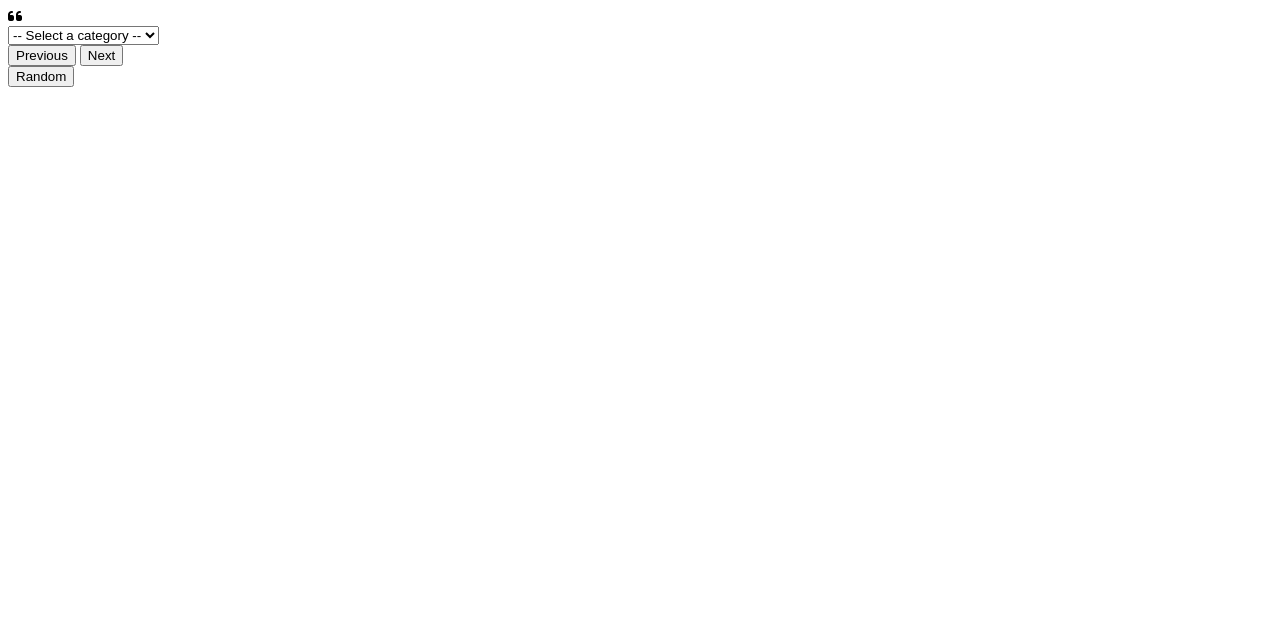
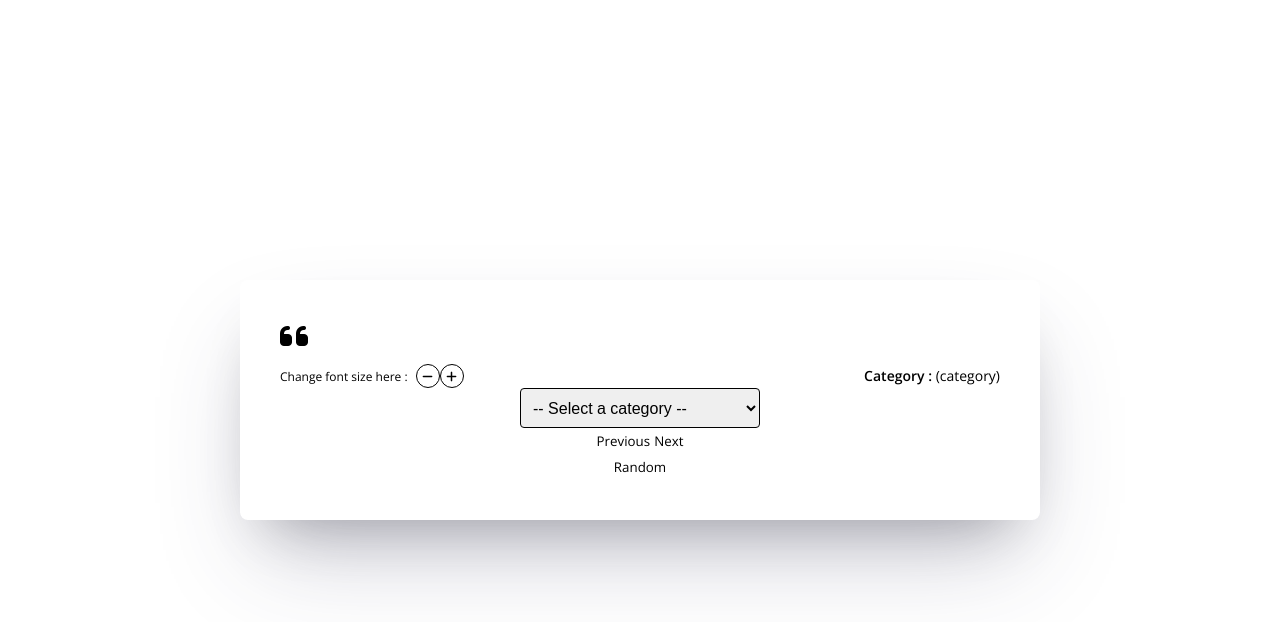
Before and after one commit to prabinmagar/random-quote-generator, a plain HTML site: page index.html in a window 1280 px wide. Drawn offline with nearby package versions, Linux system fonts and the light colour scheme.

Commit message:
some stylings added

```diff
--- a/assets/css/main.css
+++ b/assets/css/main.css
@@ -0,0 +1,129 @@
+:root {
+  --default-black: #000000;
+  --default-white: #ffffff;
+  /* font stack */
+  --font-open-sans: "Open Sans", sans-serif;
+  --transition: all 300ms ease-in-out;
+}
+
+*,
+*::after,
+*::before {
+  margin: 0;
+  padding: 0;
+  box-sizing: border-box;
+}
+
+body {
+  min-height: 100vh;
+  height: 100%;
+  display: flex;
+  align-items: center;
+  justify-content: center;
+  scroll-behavior: smooth;
+  font-family: var(--font-open-sans);
+  font-weight: 400;
+  line-height: 1.6;
+  font-size: 16px;
+}
+
+button {
+  cursor: pointer;
+  background: transparent;
+  border: 0;
+  outline: 0;
+  font-family: inherit;
+}
+
+select {
+  border: 1px solid var(--default-black);
+  border-radius: 4px;
+  font-size: 16px;
+  height: 40px;
+  width: 240px;
+  padding: 0 8px;
+}
+
+/* FLEX UITLS */
+.d-flex{
+    display: flex;
+}
+.align-items-center{
+    align-items: center;
+}
+.justify-content-center{
+    justify-content: center;
+}
+.justify-content-between{
+    justify-content: space-between;
+}
+
+/* FONT WEIGHTS */
+.font-semibold {
+  font-weight: 600;
+}
+
+/* FONT SIZES */
+.text-xs {
+  font-size: 12px;
+}
+.text-sm {
+  font-size: 14px;
+}
+.text-base {
+  font-size: 16px;
+}
+.text-lg {
+  font-size: 18px;
+}
+.text-xl {
+  font-size: 20px;
+}
+
+.page-wrapper{
+    width: 100%;
+}
+
+.quote-wrapper {
+  text-align: center;
+  box-shadow: rgba(50, 50, 93, 0.25) 0px 50px 100px -20px,
+    rgba(0, 0, 0, 0.3) 0px 30px 60px -30px;
+  padding: 40px;
+  border-radius: 8px;
+  max-width: 800px;
+  margin-right: auto;
+  margin-left: auto;
+  width: 100%;
+}
+
+#quote {
+  font-size: 24px;
+  display: block;
+  font-weight: 500;
+}
+.quote-text-wrapper {
+  display: flex;
+  margin-bottom: 12px;
+}
+.quote-text-wrapper i {
+  font-size: 32px;
+  display: inline-block;
+  margin-right: 8px;
+}
+
+/* FONT BUTTON STYLINGS */
+.font-btn {
+  border: 1px solid var(--default-black);
+  width: 24px;
+  height: 24px;
+  border-radius: 100%;
+  font-size: 12px;
+  transition: var(--transitions);
+}
+.font-btn:hover {
+  background-color: var(--default-black);
+  color: var(--default-white);
+}
+.font-size-btns{
+    margin-left: 8px;
+}
--- a/assets/js/main.js
+++ b/assets/js/main.js
@@ -12,6 +12,8 @@ const authorText = document.getElementById("author");
 const categoryText = document.getElementById("category");
 const categoriesDropdown = document.getElementById("categories-dropdown");
 const messageBox = document.getElementById("message-box");
+const decreaseFontBtn = document.getElementById('decrease-font-btn');
+const increaseFontBtn = document.getElementById('increase-font-btn');
 
 async function fetchQuotesData() {
   try {
@@ -125,6 +127,23 @@ const showMessage = (message) => {
   messageBox.textContent = message;
 };
 
+const increaseQuoteFontSize = () => {
+  const quoteText = document.getElementById("quote");
+  const currentFontSize = parseInt(window.getComputedStyle(quoteText).fontSize);
+  const newFontSize = currentFontSize + 2;
+  quoteText.style.fontSize = `${newFontSize}px`;
+};
+
+const decreaseQuoteFontSize = () => {
+  const quoteText = document.getElementById("quote");
+  const currentFontSize = parseInt(window.getComputedStyle(quoteText).fontSize);
+  const newFontSize = currentFontSize - 2;
+  quoteText.style.fontSize = `${newFontSize}px`;
+};
+
 generateBtn.addEventListener("click", generateRandomQuote);
 nextQuoteBtn.addEventListener("click", handleNextQuote);
 prevQuoteBtn.addEventListener("click", handlePrevQuote);
+
+decreaseFontBtn.addEventListener("click", decreaseQuoteFontSize);
+increaseFontBtn.addEventListener("click", increaseQuoteFontSize);
--- a/index.html
+++ b/index.html
@@ -26,9 +26,27 @@
         <div class="quote-wrapper">
             <div class="quote-content-top">
                 <div class="quote-text">
-                    <i class="fas fa-quote-left"></i>
-                    <span id="quote"></span>
-                    <span id="category"></span>
+                    <div class="quote-text-wrapper">
+                        <i class="fas fa-quote-left"></i>
+                        <span id="quote"></span>
+                    </div>
+                    <div class="d-flex align-items-center justify-content-between">
+                        <div class="d-flex align-items-center">
+                            <p class="text-xs">Change font size here :</p>
+                            <div class="font-size-btns d-flex align-items-center">
+                                <button type="button" class="font-btn" id="decrease-font-btn">
+                                    <i class="fas fa-minus"></i>
+                                </button>
+                                <button type="button" class="font-btn" id="increase-font-btn">
+                                    <i class="fas fa-plus"></i>
+                                </button>
+                            </div>
+                        </div>
+                        <div class="d-flex align-items-center text-sm">
+                            <span class="font-semibold">Category :&nbsp; </span>
+                            <span id="category">(category)</span>
+                        </div>
+                    </div>
                 </div>
                 <div class="quote-author">
                     <span id="author"></span>
```
